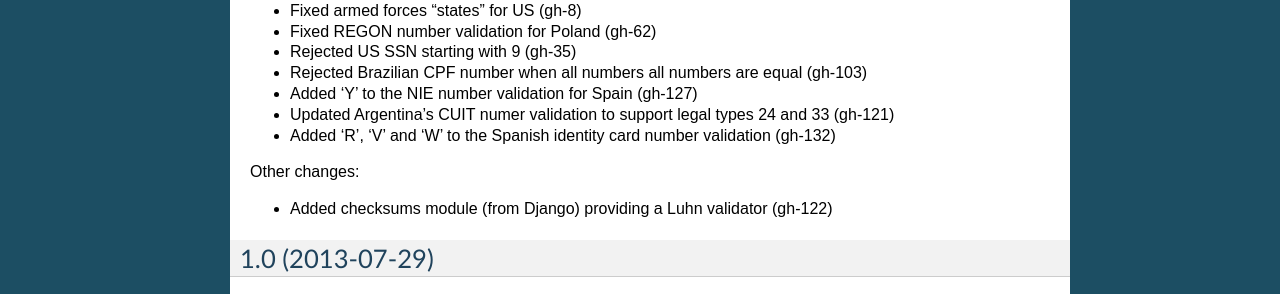
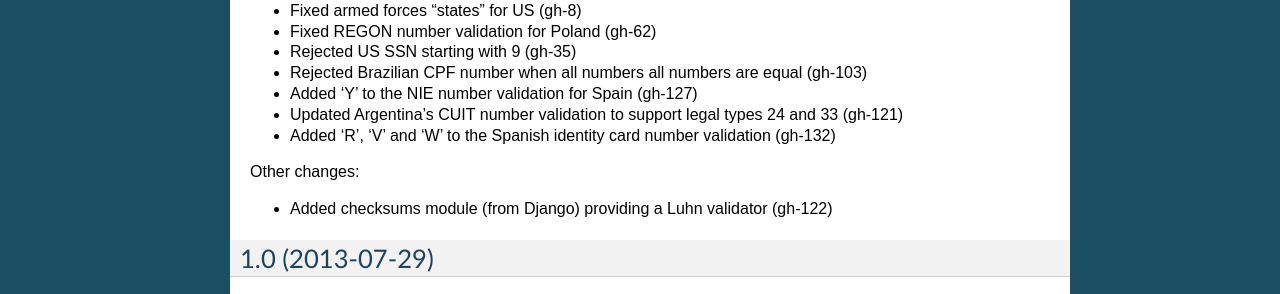
Before and after one commit to django/django-localflavor, a Sphinx documentation site: the page built from docs/changelog.rst, in a window 1280 px wide. Shown: the part 1782-2076 px from the top of the page. Built offline with Sphinx 7.4.7, drawn with Linux system fonts in a browser that asks for light colours.

Commit message:
Fix spelling mistake in changelog.

```diff
--- a/docs/changelog.rst
+++ b/docs/changelog.rst
@@ -107,7 +107,7 @@ Other modifications to existing flavors:
 - Rejected US SSN starting with 9 (gh-35)
 - Rejected Brazilian CPF number when all numbers all numbers are equal (gh-103)
 - Added 'Y' to the NIE number validation for Spain (gh-127)
-- Updated Argentina's CUIT numer validation to support legal types 24 and 33 (gh-121)
+- Updated Argentina's CUIT number validation to support legal types 24 and 33 (gh-121)
 - Added 'R', 'V' and 'W' to the Spanish identity card number validation (gh-132)
 
 Other changes:
```
